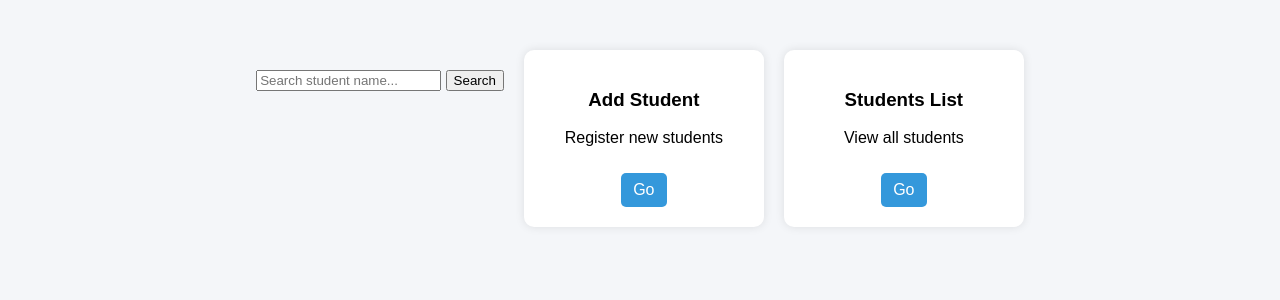
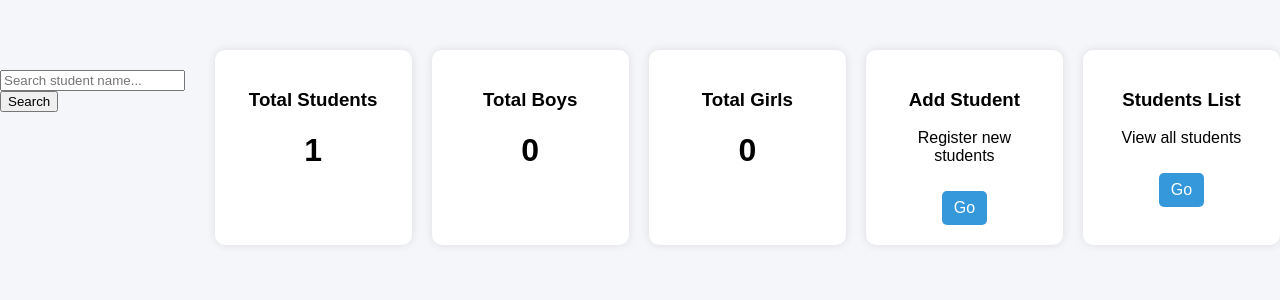
Before and after one commit to we32693269/school-saas, a Flask app: page /home in a window 1280 px wide. Shown: the part 98-398 px from the top of the page. Run offline with Flask 3, Linux system fonts and the light colour scheme; the visitor is signed in with stand-in values (Sample User, id 1); data comes from the database, SQL or seed files in the repository.

Commit message:
Add total students, boys, and girls display

```diff
--- a/templates/home.html
+++ b/templates/home.html
@@ -15,6 +15,20 @@
     <input type="text" name="q" placeholder="Search student name...">
     <button type="submit">Search</button>
 </form>
+    <div class="card">
+    <h3>Total Students</h3>
+    <h1>{{ total_students }}</h1>
+</div>
+
+<div class="card">
+    <h3>Total Boys</h3>
+    <h1>{{ total_males }}</h1>
+</div>
+
+<div class="card">
+    <h3>Total Girls</h3>
+    <h1>{{ total_females }}</h1>
+</div>
 
         <div class="card">
             <h3>Add Student</h3>
```
